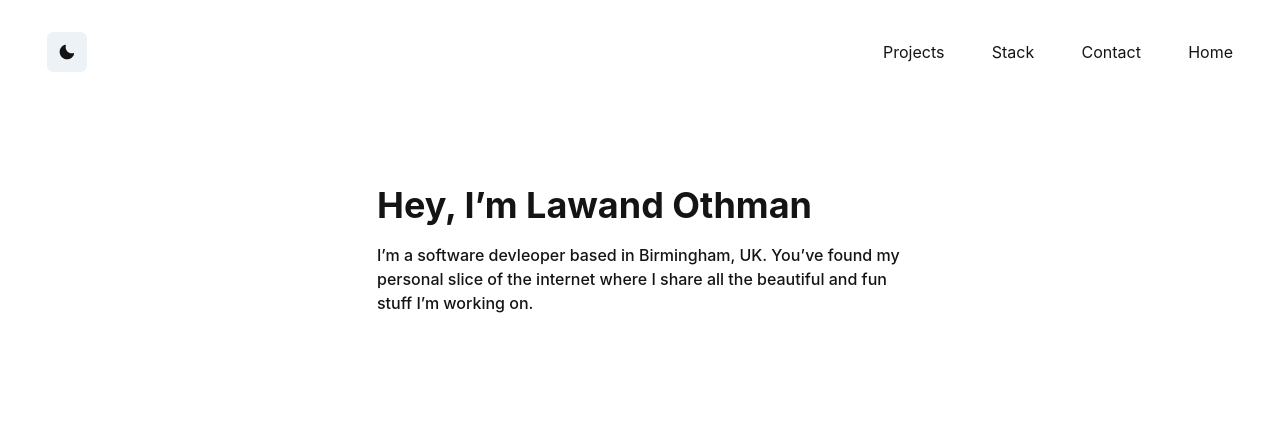
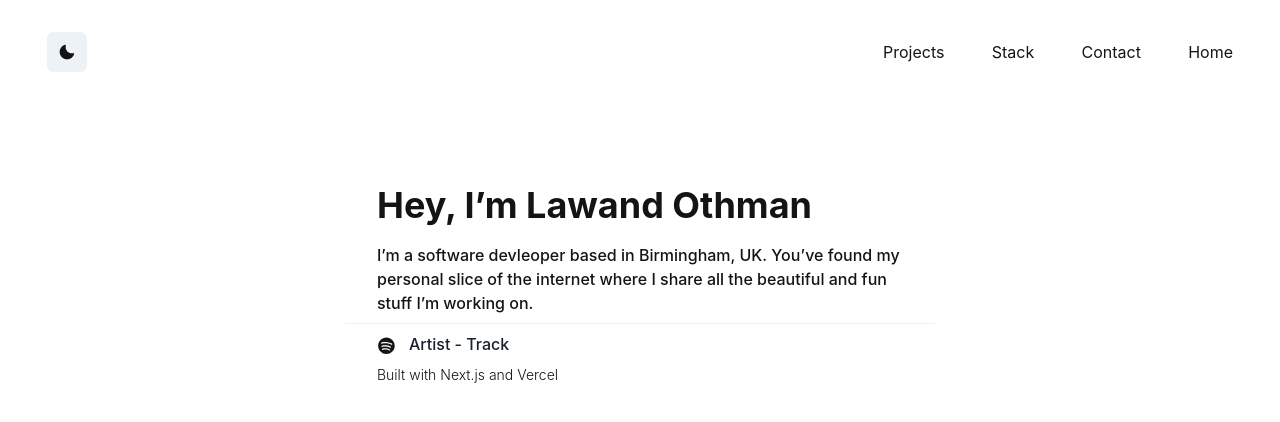
Before and after one commit to lawandothman/lwnd.me, a Next.js app: page / in a window 1280 px wide. Shown: the top 422 px of the page. Built offline with nearby package versions, Linux system fonts and the light colour scheme.

Commit message:
add footer

```diff
--- a/components/Shell.tsx
+++ b/components/Shell.tsx
@@ -5,16 +5,22 @@ import {
   useColorMode,
   useColorModeValue,
   IconButton,
+  Divider,
+  Center,
+  Text,
 } from '@chakra-ui/react'
+import { Spotify } from './Icons'
 import NextChakraLink from './NextChakraLink'
 
 const Shell: React.FC = ({ children }) => {
   const bg = useColorModeValue('white', 'black')
   const color = useColorModeValue('blackAlpha.900', 'whiteAlpha.900')
+  const textColor = useColorModeValue('blackAlpha.900', 'whiteAlpha.700')
   const { colorMode, toggleColorMode } = useColorMode()
 
   return (
     <Box backgroundColor={bg} h='100vh'>
+      <nav>
         <Flex backgroundColor={bg} w='full'>
           <Flex
             alignItems='center'
@@ -52,14 +58,14 @@ const Shell: React.FC = ({ children }) => {
               <NextChakraLink
                 _hover={{ textDecoration: 'none' }}
                 _focus={{ boxShadow: 'none' }}
-              href='/'
+                href='/projects'
               >
                 Projects
               </NextChakraLink>
               <NextChakraLink
                 _hover={{ textDecoration: 'none' }}
                 _focus={{ boxShadow: 'none' }}
-              href='/'
+                href='/stack'
               >
                 Stack
               </NextChakraLink>
@@ -80,9 +86,30 @@ const Shell: React.FC = ({ children }) => {
             </Flex>
           </Flex>
         </Flex>
+      </nav>
+
+      <main>
         <Flex mx='auto' maxWidth={590} direction='column' px={8}>
           {children}
         </Flex>
+      </main>
+
+      <footer>
+        <Center>
+          <Divider maxWidth={590} color='black' orientation='horizontal' />
+        </Center>
+        <Flex px={8} mx='auto' maxW={590} justifyContent='center' direction='column'>
+          <Box mt={2}>
+            <Text fontWeight='medium' mb={2}>
+              <Spotify fill={color} viewBox='0 0 70 60' width='5' height='5' mr={3} />
+              Artist - Track
+            </Text>
+            <Text fontWeight='light' fontSize='sm' color={textColor}>
+              Built with Next.js and Vercel
+            </Text>
+          </Box>
+        </Flex>
+      </footer>
     </Box>
   )
 }
```
Lines whose indentation alone changed are shown as unchanged.
